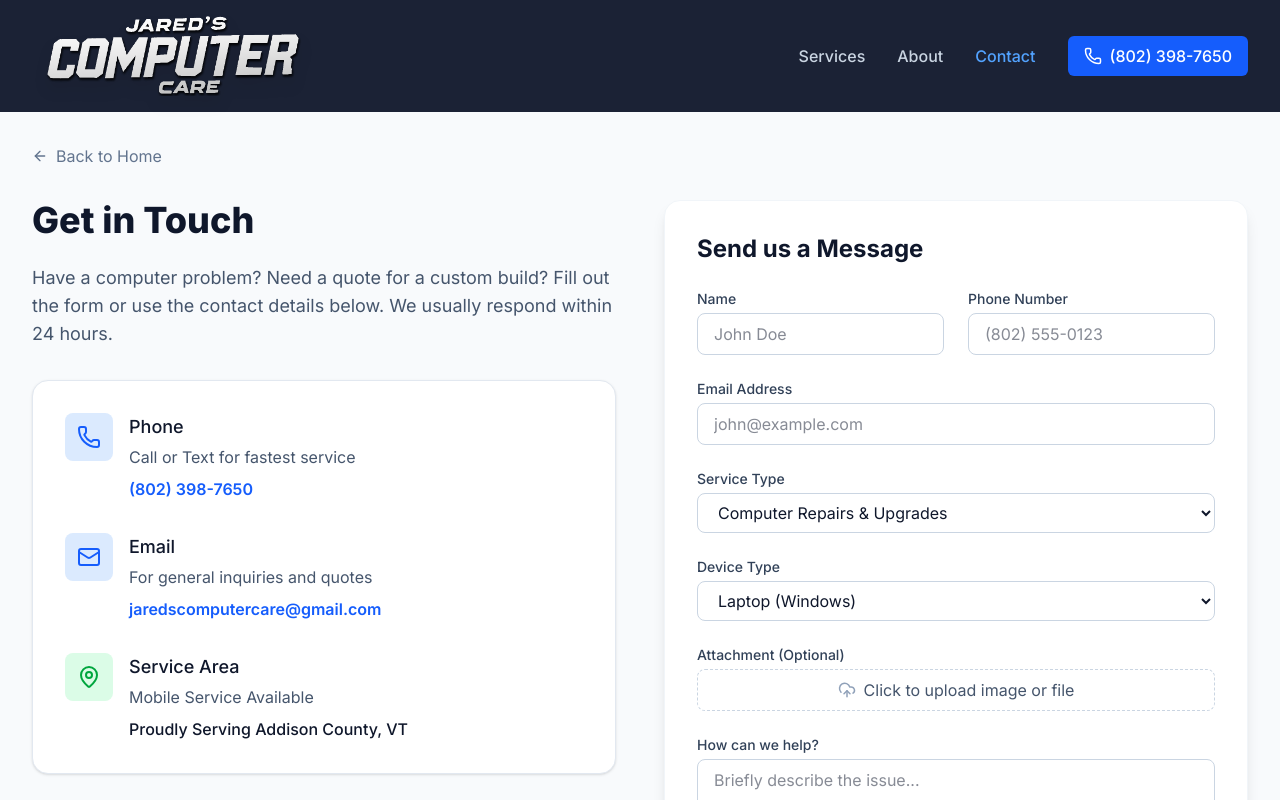
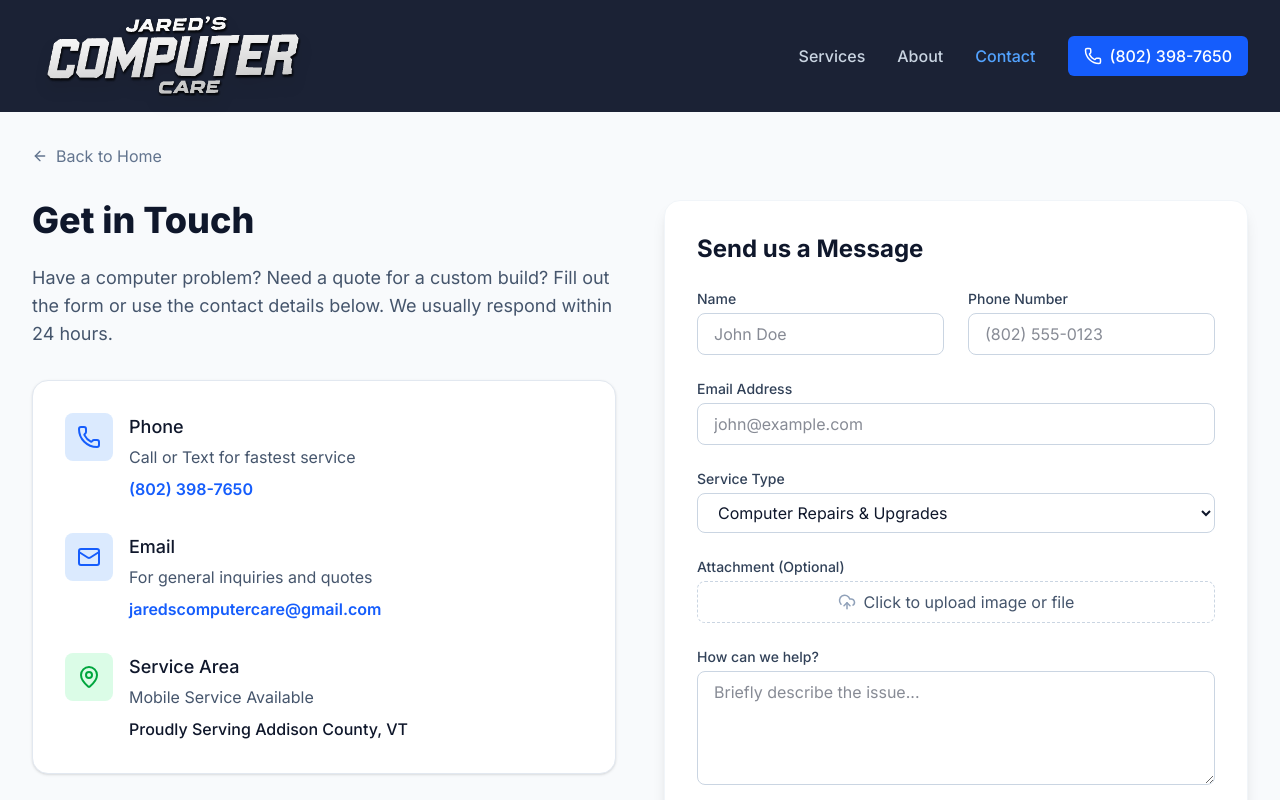
Before and after one commit to jaredscomputercare/jaredscomputercare-web, a Next.js app: page / in a window 1280 px wide. Both pictures are taken after a click on the button "Contact". Shown: the top 800 px of the page. Built offline with nearby package versions, Linux system fonts and the light colour scheme.

Commit message:
minor wording changes

```diff
--- a/app/page.tsx
+++ b/app/page.tsx
@@ -172,7 +172,7 @@ const Hero = ({ onNavigate }: HeroProps) => {
 
             <h1 className="text-3xl md:text-4xl lg:text-5xl font-extrabold text-white tracking-tight mb-4 leading-tight">
               <span style={{ textShadow: "0 4px 10px rgba(0,0,0,0.9)" }}>
-                Expert IT Services <br className="hidden md:block" />
+                IT Services <br className="hidden md:block" />
               </span>
               <span className="text-transparent bg-clip-text bg-gradient-to-r from-blue-400 to-green-400 pb-2 drop-shadow-[0_5px_5px_rgba(0,0,0,0.8)]">
                 & Computer Repair
@@ -319,7 +319,7 @@ const About = () => {
 
           <div>
             <h2 className="text-3xl font-extrabold text-slate-900 sm:text-4xl mb-6">
-              Jared Messner IT Services
+              Jared's IT Services
             </h2>
             <p className="text-lg text-slate-600 mb-6">
               Based right here in Addison County, Vermont, I provide personalized IT support that big box stores just can't match.
@@ -549,24 +549,7 @@ const ContactPage = ({ onNavigate }: ContactPageProps) => {
                   <option>Computer Cleaning</option>
                   <option>Website Development</option>
                   <option>Networking & Wifi</option>
-                  <option>And Much More</option>
-                </select>
-              </div>
-
-              <div>
-                <label htmlFor="device" className="block text-sm font-medium text-slate-700 mb-1">Device Type</label>
-                <select
-                  id="device"
-                  name="device"
-                  className="w-full px-4 py-2 border border-slate-300 rounded-lg focus:ring-2 focus:ring-blue-500 focus:border-blue-500 outline-none transition-all bg-white"
-                  onChange={handleChange}
-                >
-                  <option>Laptop (Windows)</option>
-                  <option>Desktop PC</option>
-                  <option>Macbook / iMac</option>
-                  <option>iPhone / iPad</option>
-                  <option>Android Phone/Tablet</option>
-                  <option>Other / Networking</option>
+                  <option>Other...</option>
                 </select>
               </div>
 
```
